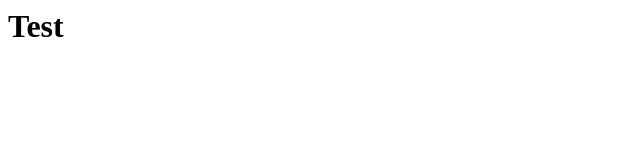
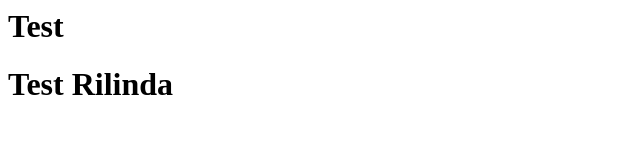
Before and after one commit to fisnikajredini/kolabortest, a plain HTML site: page index.html in a window 1280 px wide. Shown: the whole page, without its empty margins (0-640 px from the left). Drawn offline with Linux system fonts and the light colour scheme.

Commit message:
Rilinda first commit

```diff
--- a/index.html
+++ b/index.html
@@ -1 +1,2 @@
 <h1>Test</h1>
+<h1>Test Rilinda</h1>
```
